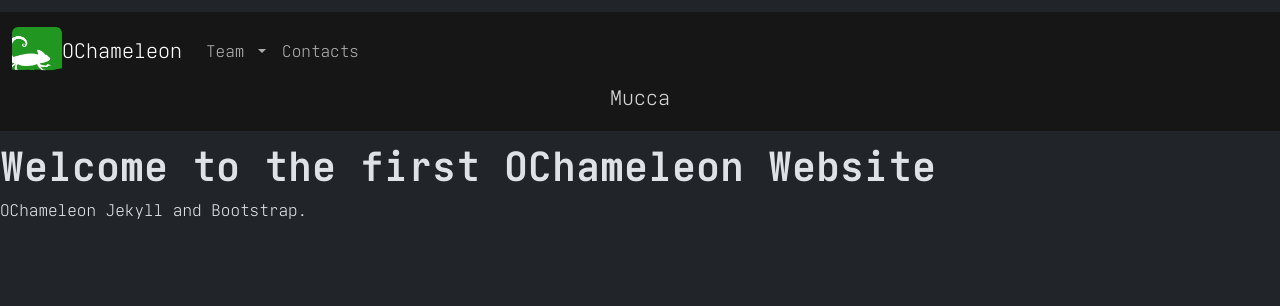
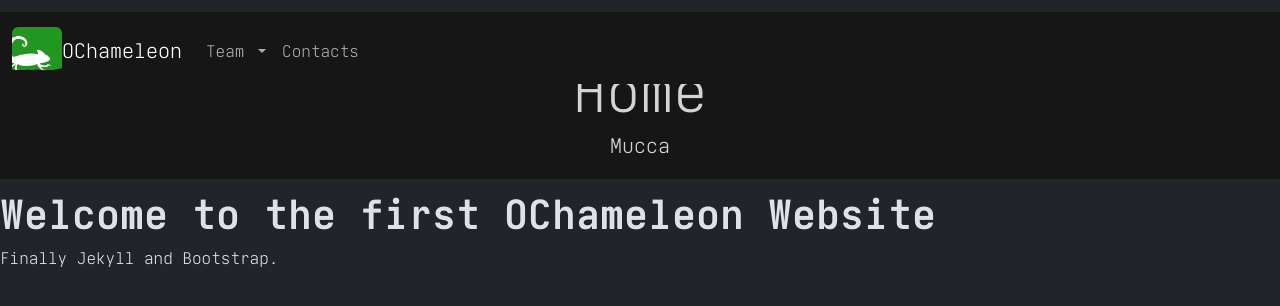
Before and after one commit to ochameleon/ochameleon.github.io, a Jekyll site: the page built from index.html, in a window 1280 px wide. Shown: the top 306 px of the page. Built offline with Jekyll 4.4.1, drawn with Linux system fonts in a browser that asks for light colours.

Commit message:
Correcting again spacing of heather

```diff
--- a/_includes/header.html
+++ b/_includes/header.html
@@ -1,6 +1,11 @@
 <header class="bg-hero-header">
     <div class="container-fluid">
-        <div class="row mt-10 h-100 align-items-center">
+        <div class="row">
+          <div class="col">
+            <br>
+          </div>
+        </div>
+        <div class="row m-0 h-100 align-items-center">
             <div class="col">
                 <h1 class="display-4 title mb-2 text-center">
                     {{ page.title }}
--- a/index.html
+++ b/index.html
@@ -5,4 +5,4 @@
 ---
 
 <h1>Welcome to the first OChameleon Website</h1>
-<p>OChameleon Jekyll and Bootstrap.</p>
+<p>Finally Jekyll and Bootstrap.</p>
```
